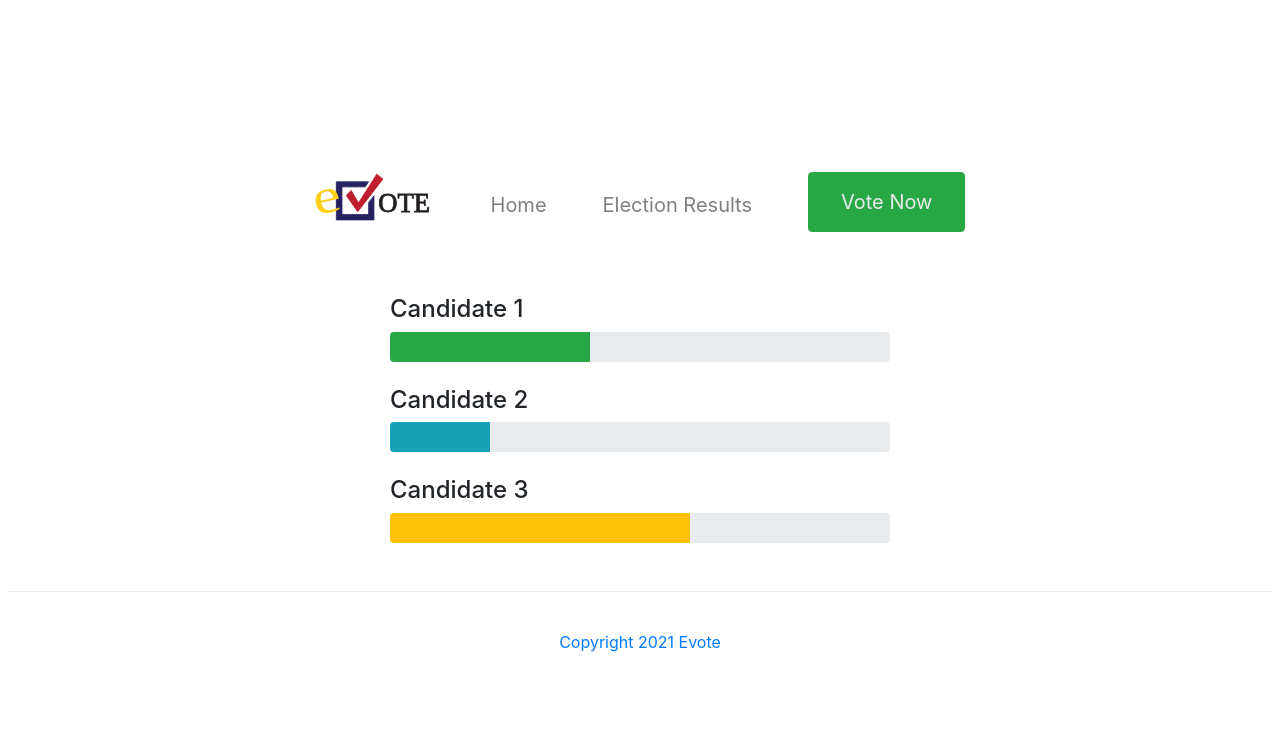
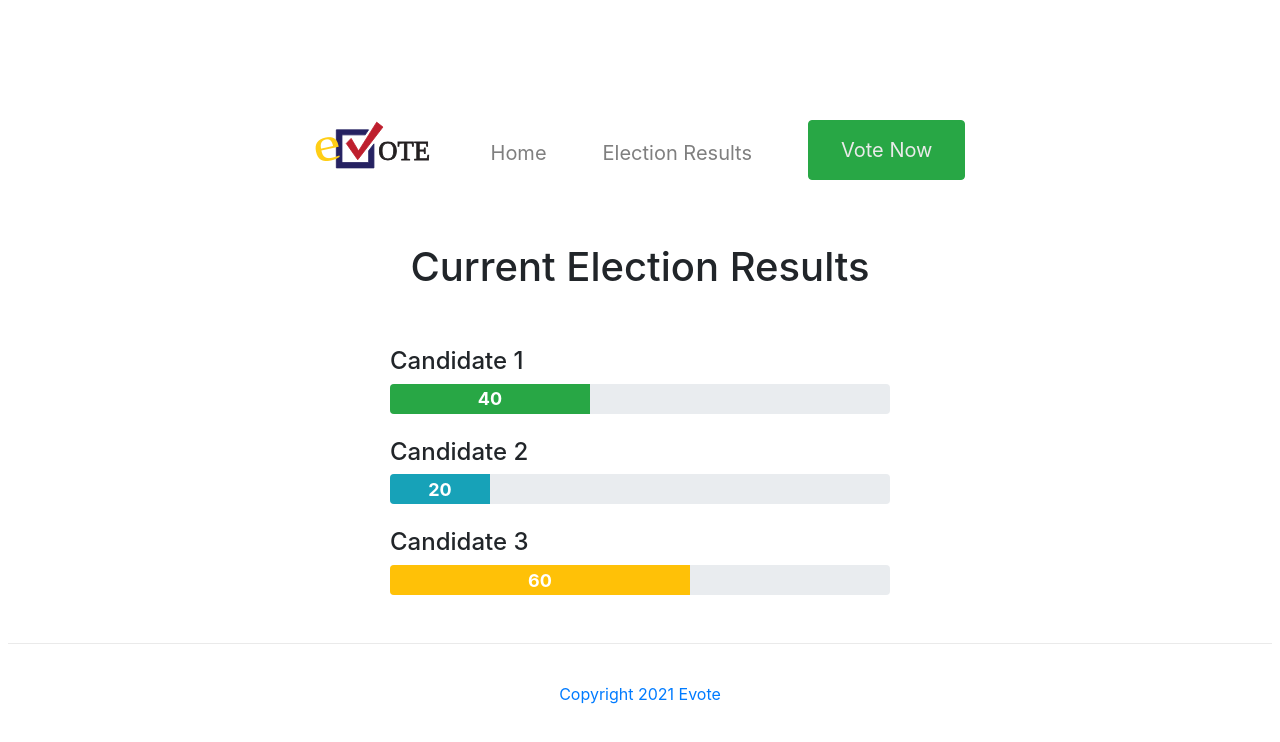
Before and after one commit to vidur2/voting_solution, a Next.js app: page /election_results in a window 1280 px wide. Shown: the top 742 px of the page. Built offline with nearby package versions, Linux system fonts and the light colour scheme.

Commit message:
changed filepath

```diff
--- a/pages/api/auth/sign_in.js
+++ b/pages/api/auth/sign_in.js
@@ -97,7 +97,6 @@ async function create_account(ssn){
 export default function handler(req, res) {
     if (req.method == 'POST'){
         const reqBody = JSON.parse(req.body)
-        console.log("test")
         if(reqBody.type == "login"){
             check_info(reqBody.ssn, reqBody.firstname, reqBody.lastname, reqBody.birthday, reqBody.street_address, reqBody.zip_code, reqBody.state).then(async(keyStore) => {
                 console.log(await keyStore)
--- a/pages/election_results.js
+++ b/pages/election_results.js
@@ -39,14 +39,19 @@ export default function ElectionResults(){
             </Container>
         </Navbar>
             <div>
+
+            <h1 className="text-center">Current Election Results</h1>
+            <br/>
+            <br/>
+
             <h4>Candidate 1</h4>
-            <ProgressBar variant="success" style={{height:"30px", width:"500px"}} now={40} />
+            <ProgressBar variant="success" style={{height:"30px", width:"500px", fontSize:18, fontWeight:"bold"}} now={40} label={40}/>
             <br/>
             <h4>Candidate 2</h4>
-            <ProgressBar variant="info" style={{height:"30px", width:"500px"}} now={20} />
+            <ProgressBar variant="info" style={{height:"30px", width:"500px", fontSize:18, fontWeight:"bold"}} now={20} label={20}/>
             <br/>
             <h4>Candidate 3</h4>
-            <ProgressBar variant="warning" style={{height:"30px", width:"500px"}} now={60} />
+            <ProgressBar variant="warning" style={{height:"30px", width:"500px", fontSize:18, fontWeight:"bold"}} now={60} label={60}/>
             </div>
 
             <br/>
--- a/pages/sign_in.js
+++ b/pages/sign_in.js
@@ -34,8 +34,7 @@ export default function LoginPage(){
             })
         })
         console.log("Testing")
-        console.log(await resp.text())
-        //const resp_info = await resp.json()
+        const resp_info = await resp.json()
         if (resp.status == 200){
             const form = document.getElementById("form_data");
             form.innerHTML = "";
```
